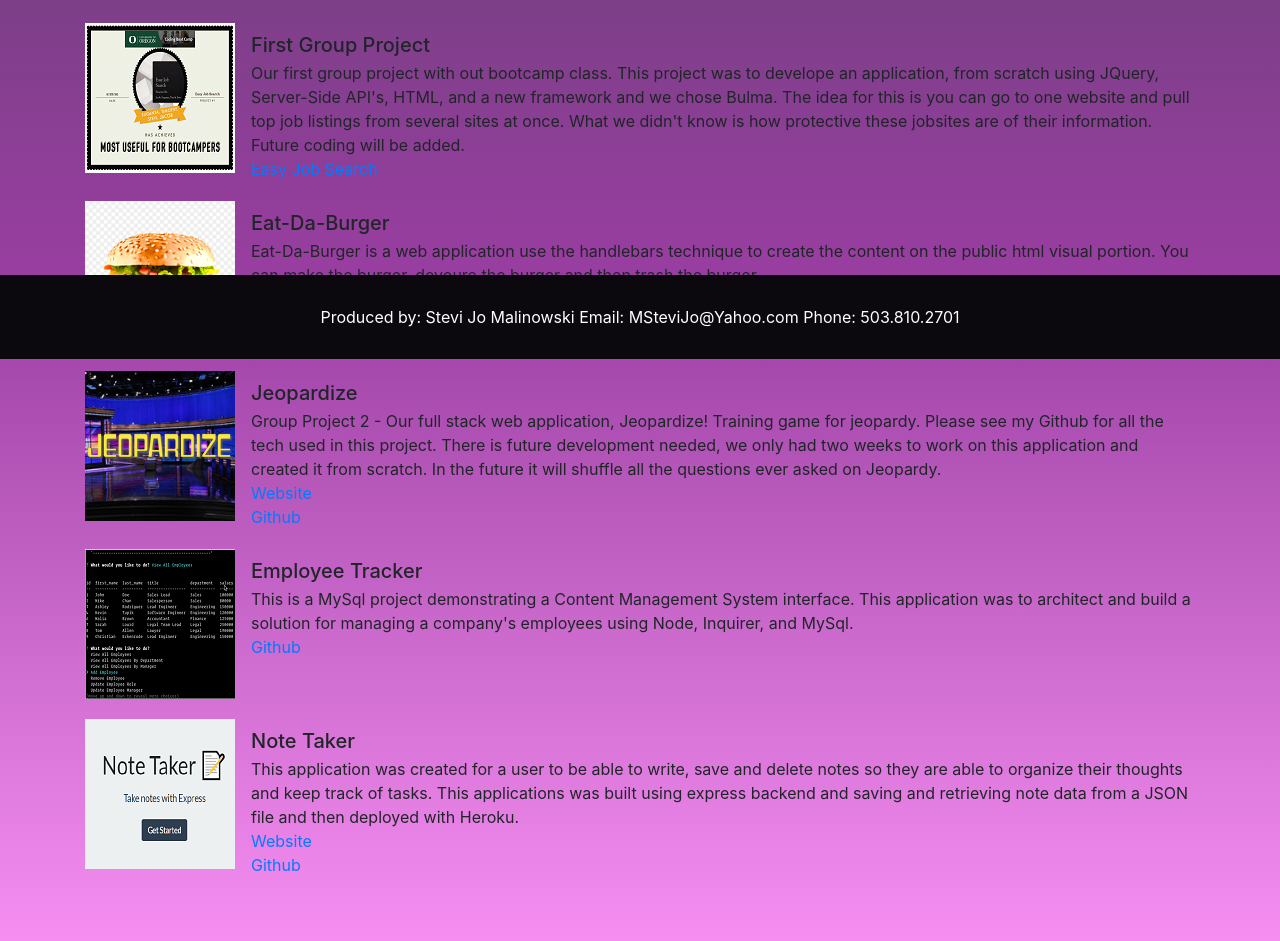
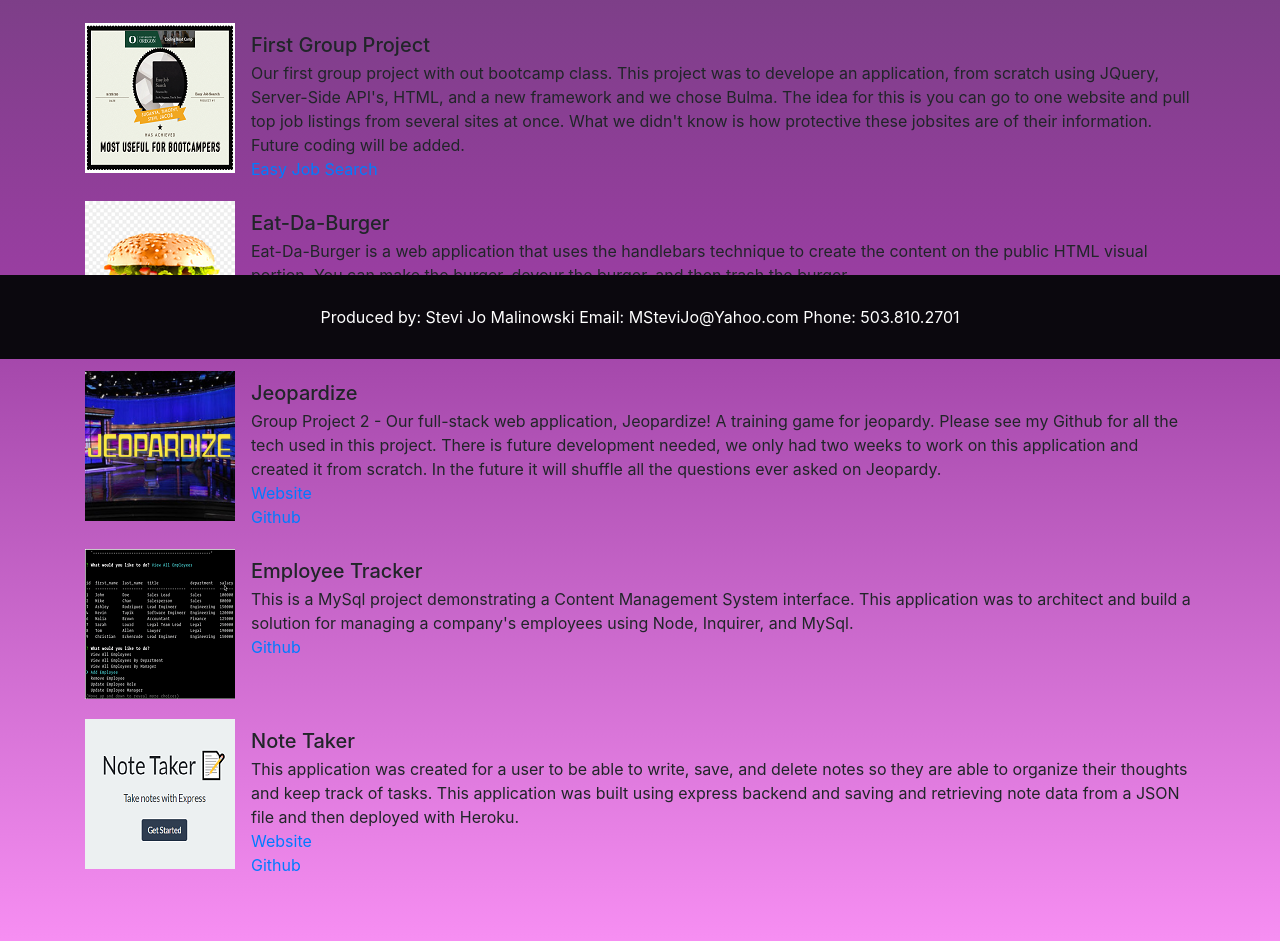
Before and after one commit to mstevijo/responsivePortfolio, a plain HTML site: page portfolio.html in a window 1280 px wide. Shown: the part 441-1382 px from the top of the page. Drawn offline with nearby package versions, Linux system fonts and the light colour scheme.

Commit message:
edited typos on portfolio page

```diff
--- a/portfolio.html
+++ b/portfolio.html
@@ -79,9 +79,8 @@
             <img src="Assets/Images/Burger.png" class="mr-3" alt="...">
             <div class="media-body">
               <h5 class="mt-0 mb-1">Eat-Da-Burger </h5>
-              Eat-Da-Burger is a web application use the handlebars
-              technique to create the content on the public html visual portion. You can make the burger, devoure the
-              burger and then trash the burger.
+              Eat-Da-Burger is a web application that uses the handlebars technique to create the content
+               on the public HTML visual portion. You can make the burger, devour the burger, and then trash the burger.
             </br>
              <a href="https://afternoon-river-96427.herokuapp.com/" target="blank">Eat Da Burger Here!</a>
             </br>
@@ -93,7 +92,7 @@
           <img src="Assets/Images/Jeopardize.png" class="mr-3" alt="...">
           <div class="media-body">
             <h5 class="mt-0 mb-1">Jeopardize </h5>
-            Group Project 2 - Our full stack web application, Jeopardize! Training game for jeopardy.
+            Group Project 2 - Our full-stack web application, Jeopardize! A training game for jeopardy.
             Please see my Github for all the tech used in this project. There is future development needed,
             we only had two weeks to work on this application and created it from scratch. In the future it
             will shuffle all the questions ever asked on Jeopardy.
@@ -119,8 +118,8 @@
           <img src="Assets/Images/Note-taker.png" class="mr-3" alt="...">
           <div class="media-body">
             <h5 class="mt-0 mb-1">Note Taker </h5>
-             This application was created for a user to be able to write, save and delete notes so they are
-             able to organize their thoughts and keep track of tasks. This applications was built using express
+             This application was created for a user to be able to write, save, and delete notes so they are
+             able to organize their thoughts and keep track of tasks. This application was built using express
              backend and saving and retrieving note data from a JSON file and then deployed with Heroku.
           </br>
         <a class="Website" href="https://protected-wildwood-90454.herokuapp.com/" target="_blank">Website</a>
```
